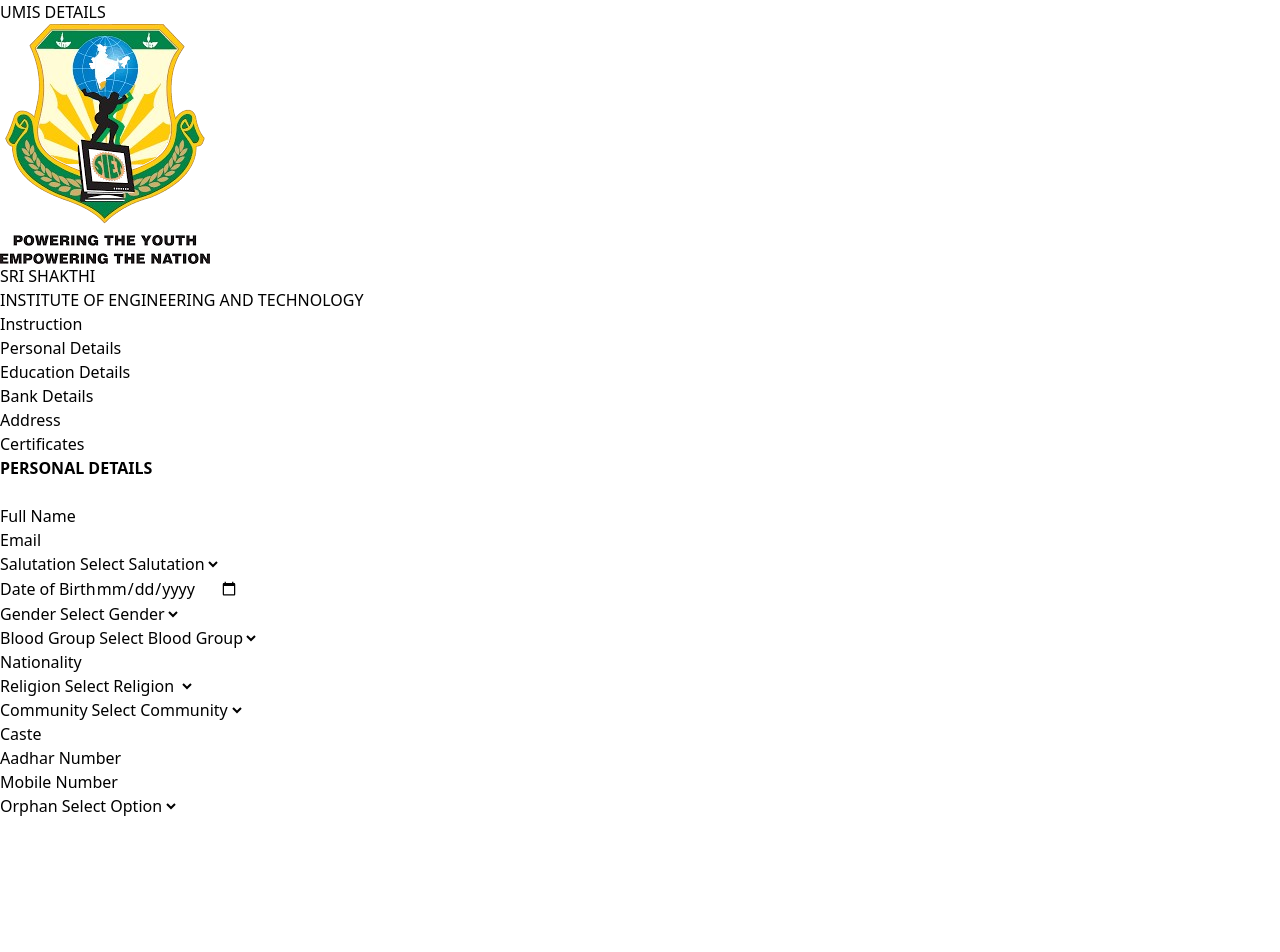
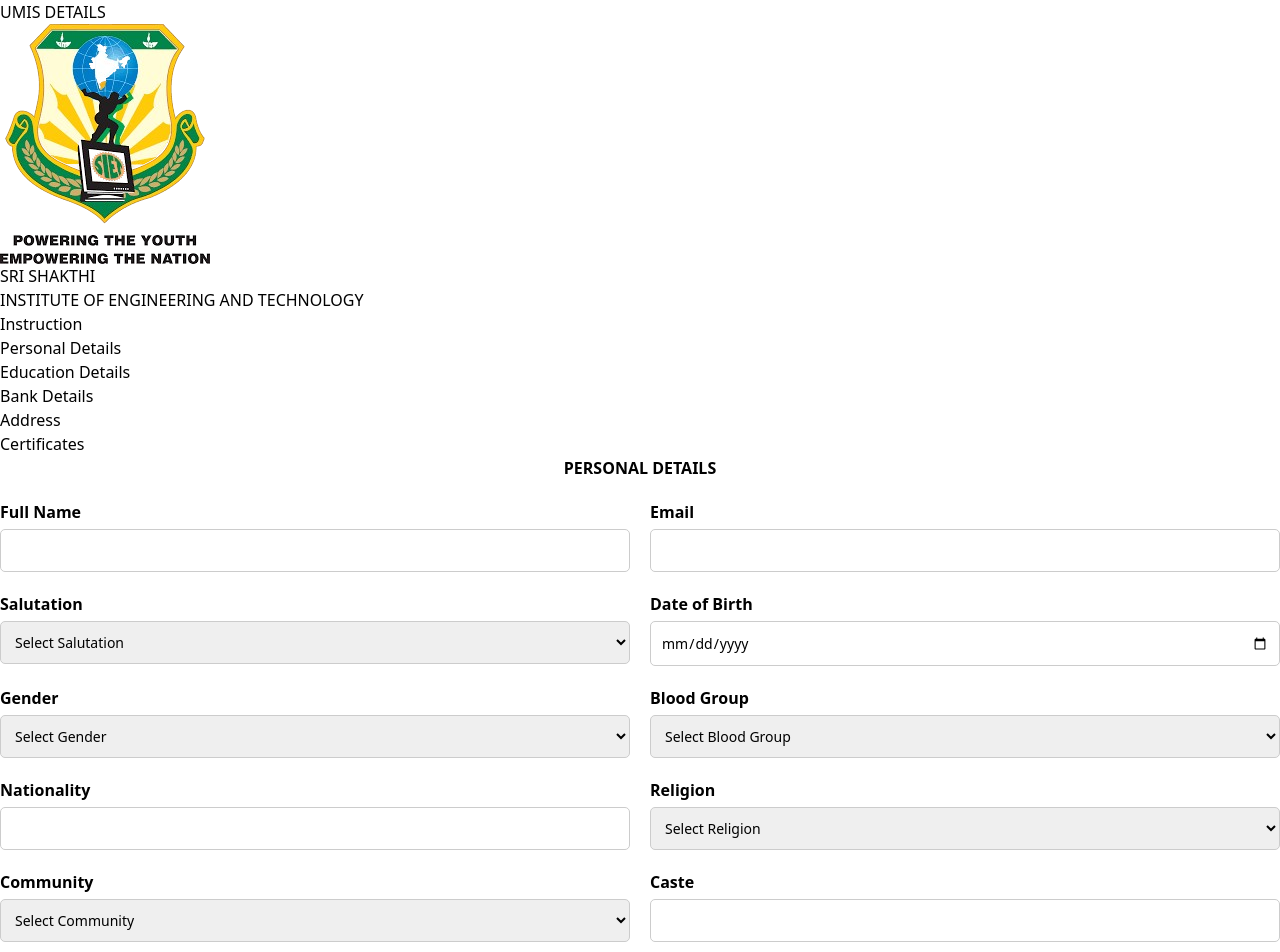
Before and after one commit to Bharathi2005/UMIS, a React (Vite) app in the folder umis_details/: page /personal in a window 1280 px wide. Shown: the top 952 px of the page. Before the commit the page ends 818 px from the top, so only its background shows below. Built offline with nearby package versions, Linux system fonts and the light colour scheme.

Commit message:
Update Personal.jsx

```diff
--- a/umis_details/src/pages/Personal.jsx
+++ b/umis_details/src/pages/Personal.jsx
@@ -4,11 +4,11 @@ const Personal = () => {
   return (
     <div className="p-8">
       <div>
-        <span className="title" style={{ textAlign: 'center' }}>
+        <span className="title" style={{ textAlign: 'center', display: 'block', marginBottom: '20px' }}>
           <strong>PERSONAL DETAILS</strong>
         </span>
-        <br /><br />
         <div className="fields">
+          <div className="grid-container">
             {/* Full Name */}
             <div className="input-field">
               <label htmlFor="fullnames">Full Name</label>
@@ -21,10 +21,10 @@ const Personal = () => {
               <input type="email" id="email" name="email" required />
             </div>
 
-
+            {/* Salutation */}
             <div className="input-field">
               <label>Salutation</label>
-            <select style={{ backgroundColor: 'white' }} name="salutation" required>
+              <select name="salutation" required>
                 <option disabled selected>Select Salutation</option>
                 <option>Selvan</option>
                 <option>Selvi</option>
@@ -40,7 +40,7 @@ const Personal = () => {
             {/* Gender */}
             <div className="input-field">
               <label>Gender</label>
-            <select style={{ backgroundColor: 'white' }} name="gender" required>
+              <select name="gender" required>
                 <option disabled selected>Select Gender</option>
                 <option>Male</option>
                 <option>Female</option>
@@ -51,7 +51,7 @@ const Personal = () => {
             {/* Blood Group */}
             <div className="input-field">
               <label>Blood Group</label>
-            <select style={{ backgroundColor: 'white' }} name="blood" id="blood-group" required>
+              <select name="blood" id="blood-group" required>
                 <option disabled selected>Select Blood Group</option>
                 <option value="A+ve">A+ve</option>
                 <option value="A1+ve">A1+ve</option>
@@ -74,7 +74,7 @@ const Personal = () => {
             {/* Religion */}
             <div className="input-field">
               <label>Religion</label>
-            <select style={{ backgroundColor: 'white' }} name="religion">
+              <select name="religion">
                 <option disabled selected>Select Religion</option>
                 <option>Hindus</option>
                 <option>Muslims</option>
@@ -92,7 +92,7 @@ const Personal = () => {
             {/* Community */}
             <div className="input-field">
               <label>Community</label>
-            <select style={{ backgroundColor: 'white' }} name="community" required>
+              <select name="community" required>
                 <option disabled selected>Select Community</option>
                 <option value="OBC">OBC</option>
                 <option value="BC">BC</option>
@@ -125,7 +125,7 @@ const Personal = () => {
             {/* Orphan */}
             <div className="input-field">
               <label>Orphan</label>
-            <select style={{ backgroundColor: 'white' }} name="orphan" required>
+              <select name="orphan" required>
                 <option disabled selected>Select Option</option>
                 <option>YES</option>
                 <option>NO</option>
@@ -134,6 +134,32 @@ const Personal = () => {
           </div>
         </div>
       </div>
+
+      <style jsx>{`
+        .grid-container {
+          display: grid;
+          grid-template-columns: repeat(2, 1fr);
+          gap: 20px;
+        }
+
+        .input-field {
+          display: flex;
+          flex-direction: column;
+        }
+
+        .input-field label {
+          font-weight: bold;
+          margin-bottom: 5px;
+        }
+
+        .input-field input, .input-field select {
+          padding: 10px;
+          border: 1px solid #ccc;
+          border-radius: 5px;
+          font-size: 14px;
+        }
+      `}</style>
+    </div>
   );
 };
 
```
Lines whose indentation alone changed are shown as unchanged.
